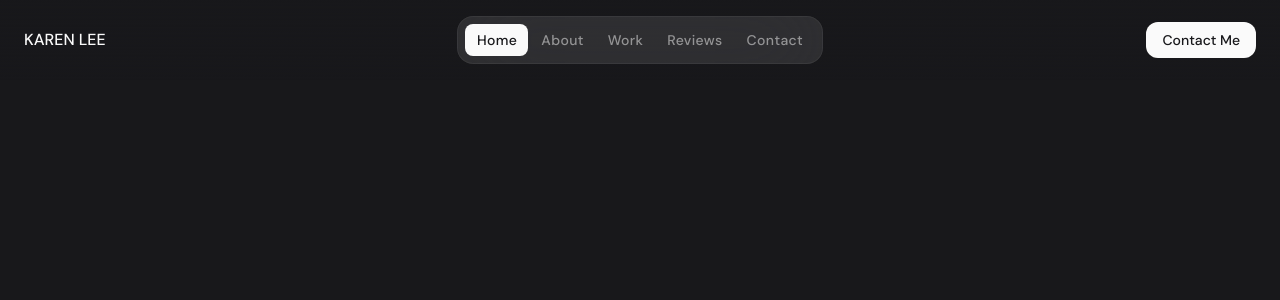
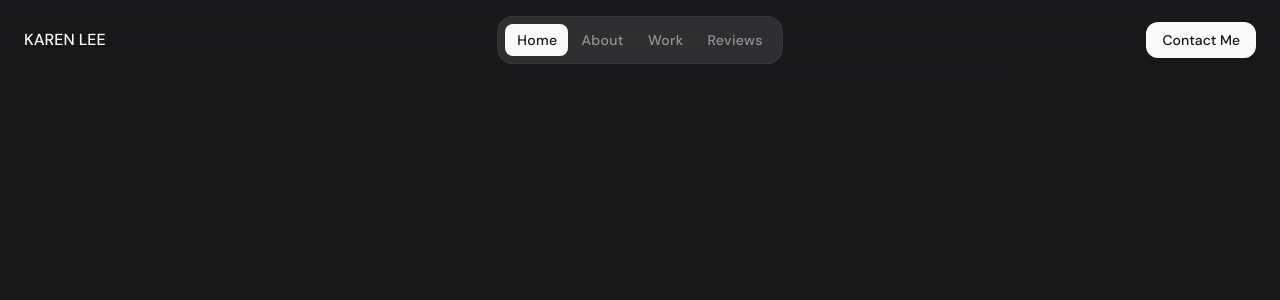
Before and after one commit to karenwy/karenwylee, a React (Vite) app: page / in a window 1280 px wide. Shown: the top 300 px of the page. Built offline with nearby package versions, Linux system fonts and the light colour scheme.

Commit message:
add important to override display property
When not mobile screen size display menu items and contact button. Contact can be removed from menu list when contact button is displayed.

```diff
--- a/src/components/Navbar.jsx
+++ b/src/components/Navbar.jsx
@@ -71,7 +71,7 @@ const Navbar = ({ NavOpen }) => {
     {
       label: 'Contact',
       link: '#contact',
-      className: 'nav-link md:hidden'
+      className: 'nav-link md:hidden!'
     }
   ];
   return (
```
